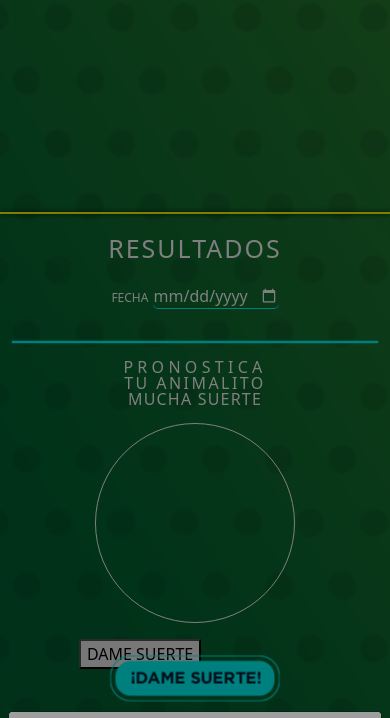
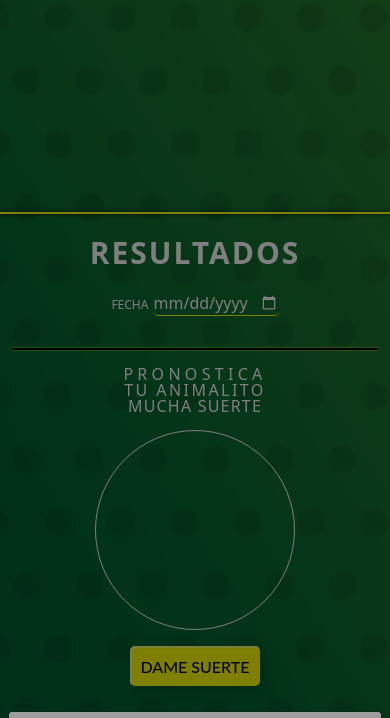
Before and after one commit to GlobalSport69/LaGranjitaOnline, a PHP site: page / in a window 390 px wide. Shown: the part 413-1131 px from the top of the page. Run offline with PHP 8.4, Linux system fonts and the light colour scheme; some libraries are stand-ins or nearby versions; grey boxes are pictures that could not be loaded.

Commit message:
Mas cambios a la web

```diff
--- a/assets/css/main.css
+++ b/assets/css/main.css
@@ -1,5 +1,6 @@
 :root{
-    --neon: rgb(0, 255, 255)
+    --black: rgb(0, 0, 0);
+    --line: rgb(255, 255, 1);
 }
 
 html,body{
@@ -22,8 +23,8 @@ html,body{
 }
 .lineAqua-responsive {
     width: 100%;
-    border: solid 1px var(--neon);
-    box-shadow: 0 0 2px cyan;
+    border: solid 1px var(--black);
+    box-shadow: 0 0 2px rgb(255 255 1);
     display: none;
     margin-bottom: 16px;
     margin-top: 8px;
@@ -158,21 +163,21 @@ span.menuItem3{
     align-items: center;
     color: white;
     font-size: 30px;
-    margin: 0px 0px !important;
+    margin: 13px 0px !important;
     display: flex;
     justify-content: center;
     align-items: center;
 }
 .resultImgD{
-    width: 81px !important;
-    height: 81px !important;
+    width: 100px !important;
+    height: 100px !important;
 }
 .dateInput {
     border: unset;
     border-radius: 5px;
     background: transparent;
     color: white;
-    border-bottom: solid 1px aqua;
+    border-bottom: solid 1px rgb(255, 255, 1);
 }
 ::-webkit-calendar-picker-indicator {
     filter: invert(1);
@@ -222,9 +227,10 @@ p.pronosticoSuerte {
 	color: white;
 }
 .socialNetworkTitle, .resultsText{
-	font-size: 25px;
-	color: white;
-	letter-spacing: 2px;
+    font-size: 30px;
+    color: white;
+    letter-spacing: 2px;
+    font-weight: 600;
 }
 .imgQr{
 	display: flex;
@@ -303,9 +309,15 @@ p.pronosticoSuerte {
 .item{
 	flex:0 0 30%
 }
+.item-70{
+    flex: 0 0 63%;
+}
+.Animals{
+    width: 65%;
+}
 .borderLine{
-	border:solid 1px rgb(4 90 110);;
-	box-shadow: 0 0 5px aqua;
+	border:solid 1px var(--line);
+	box-shadow: 0 0 5px black;
 	width: 0;
 	padding: 0;
 	margin: 0;
@@ -651,10 +666,77 @@ p.titleRegister {
 }
 
 /*Estilos para reemplazar imagenes */
+.custom-btn {
+    width: 130px;
+    height: 40px;
+    color: #000;
+    border-radius: 5px;
+    padding: 10px 25px;
+    font-family: 'Lato', sans-serif;
+    font-weight: 500;
+    background: transparent;
+    cursor: pointer;
+    transition: all 0.3s ease;
+    position: relative;
+    display: inline-block;
+     box-shadow:inset 2px 2px 2px 0px rgba(255,255,255,.5),
+     7px 7px 20px 0px rgba(0,0,0,.1),
+     4px 4px 5px 0px rgba(0,0,0,.1);
+    outline: none;
+  }
+.btn-5 {
+    width: 130px;
+    height: 40px;
+    line-height: 42px;
+    padding: 0;
+    border: none;
+    background: rgb(255, 255, 1);
+    background: linear-gradient(0deg, rgba(255,255,0,1) 0%, rgba(251,255,2,1) 100%);
+  }
+  .btn-5:hover {
+    color: rgb(233, 233, 0);
+    background: transparent;
+     box-shadow:none;
+  }
+  .btn-5:before,
+  .btn-5:after{
+    content:'';
+    position:absolute;
+    top:0;
+    right:0;
+    height:2px;
+    width:0;
+    background: rgb(233, 233, 0);
+    box-shadow:
+     -1px -1px 5px 0px #fff,
+     7px 7px 20px 0px #0003,
+     4px 4px 5px 0px #0002;
+    transition:400ms ease all;
+  }
+  .btn-5:after{
+    right:inherit;
+    top:inherit;
+    left:0;
+    bottom:0;
+  }
+  .btn-5:hover:before,
+  .btn-5:hover:after{
+    width:100%;
+    transition:800ms ease all;
+  }
+
 .btnLuck{
     position: relative;
     width: 100%;
     height: 47px;
+}
+.reglamento{
+    display: flex;
+    justify-content: center;
+    align-items: center;
+    cursor: pointer;
+    color: rgb(255, 255, 1);
+    font-size: 22px;
 }
 .btnLuck > img{
     position: absolute;
--- a/assets/js/fetchApi.js
+++ b/assets/js/fetchApi.js
@@ -19,7 +19,7 @@ function ancla(element) {
 }
 //Fetch de la api
 const getLotteries = async () => {
-    const response = await fetch(`${baseUrl}results3?since='2023-05-10'&product=1`);
+    const response = await fetch(`${baseUrl}results3?since='${now}'&product=1`);
     const data = await response.json();
     let loterias = loteries;
     //Crea listado completo para las loterias del dia.
@@ -229,10 +229,10 @@ function startShowingMessage() {
 //DAtapicker onChange
 async function handler(e){
 
-    let url = `${baseUrl}results3?since='2023-05-10'&product=1`;
+    let url = `${baseUrl}results3?since='${now}'&product=1`;
 
     if(typeof(e) !== 'string') {
-        url = `${baseUrl}results3?since='2023-05-10'&product=1`;
+        url = `${baseUrl}results3?since='${now}'&product=1`;
     }
     const response = await fetch(url);
     const data = await response.json();
@@ -263,7 +263,7 @@ function printAnimalsDate(data){
         let template = `<span class='resultImgD resultImg'></span><span>${horarioLott}</span>`;
         let codAnimal = element.result.split("-",1)[0];
         if(element.result !== '' )
-            template = `<img src="assets/img/animalitos/${element.result}.png" onclick="playAudio('${codAnimal}')" class='img-fluidAnimals'/>
+            template = `<img src="assets/img/animalitos/${element.result}.png" onclick="playAudio('${codAnimal}')" class='img-fluid Animals'/>
             <span>${horarioLott}</span>`;
 
         let variable = `<div class='itemResultsD'>${template}</div>`;
--- a/index.php
+++ b/index.php
@@ -121,9 +121,9 @@
   <!-- Seccion 3 -->
   <section class="container my-3 d-flex section3">
     <div class="borderLine"></div>
-    <div class="item row">
-      <div class="col-sm-12 text-left mb-3"><span class="resultsText">RESULTADOS</span></div>
-      <div class="col-sm-12 text-left "><span class="dateResultsFilter">FECHA</span>
+    <div class="item-70 row">
+      <div class="col-sm-12 text-center mb-3"><span class="resultsText">RESULTADOS</span></div>
+      <div class="col-sm-12 text-center "><span class="dateResultsFilter">FECHA</span>
         <input type="date" class="dateInput" id="inputSearch" onchange="handler(event);">
       </div>
       <div class="col-sm-4 itemsResultsDay"></div>
@@ -140,10 +140,8 @@
       <div class="col-sm-12 pronosticosDiv">
         <span class="pronosticoImgBorder my-3"></span>
 
-        <div class="btnLuck mb-5">
-          <button class="btn-luck" onclick="getNameFiles()">DAME SUERTE</button>
-          <img src="assets/img/BotónDameSuerteOFF_Pronósticos_LG_HD.png" alt="DameSuerte" class="img-fluid my-3 btn-img-fluid img-responsive" onclick="getNameFiles()">
-          <img src="assets/img/BotónDameSuerteON_Pronósticos_LG_HD.png" alt="DameSuerte" class="img-fluid my-3 btn-img-fluid img-responsive" onclick="getNameFiles()">
+        <div class="btnLuck d-flex justify-content-center mb-5">
+          <button class="custom-btn btn-5" onclick="getNameFiles()">DAME SUERTE</button>
         </div>
 
         <p class="textWarning">
@@ -152,36 +150,6 @@
       </div>
     </div>
 
-    <div class="borderLine"></div>
-    <div class="lineAqua-responsive"></div>
-    <div class="item row">
-      <section class="qr" id="registrate">
-        <p class="title">CADA SEGUNDO CUENTA</p>
-        <img src="assets/img/linea_superior.png" alt="Linea Superior" class="img-fluid">
-
-        <div class="subsectionQr d-flex responsive-contentColumn">
-          <div class="imgQr ">
-            <span class="topText">
-              DESCARGA NUESTRA TARJETA DIGITAL
-            </span>
-            <img src="assets/img/4cd9f305-9088-406a-b6c4-5c062198605a.jpg" alt="QR Img" class="img-fluid qr-img">
-            <span class="bottomText">
-              ESCANEA TU CODIGO
-            </span>
-          </div>
-          <div class="sectionbtnSN">
-            <div class="btnLuck">
-              <img src="assets/img/BotónInstagramOFF_TarjetaDigital_LG_HD.png" alt="" class="img-fluid img-responsive pointer">
-              <img rel="noopener noreferrer" onclick="changeLink(`https://www.instagram.com/lagranjitaofic/?hl=es`)" src="assets/img/BotónInstagramON_TarjetaDigital_LG_HD.png" alt="" class="img-fluid img-responsive pointer">
-            </div>
-            <div class="btnLuck">
-              <img src="assets/img/BotónTwitterOFF_TarjetaDigital_LG_HD.png" alt="" class="img-fluid img-responsive pointer">
-              <img rel="noopener noreferrer" onclick='changeLink("https://twitter.com/lagranjitaofic?lang=es")' src="assets/img/BotónTwitterON_TarjetaDigital_LG_HD.png" alt="" class="img-fluid img-responsive pointer">
-            </div>
-          </div>
-        </div>
-      </section>
-    </div>
     <div class="borderLine"></div>
   </section>
   <div class="lineAqua"></div>
@@ -209,8 +177,7 @@
             <textarea name="msg" cols="30" rows="5" class="form-control formInput" id="msg"></textarea>
           </div>
           <div class="m-2 btnLuck">
-            <img src="assets/img/BotónRegístrateOFF_TarjetaDigital_LG_HD.png" alt="Boton Registrate" class="img-fluid float-end btn-img-fluid img-responsive pointer">
-            <img src="assets/img/BotónRegístrateON_TarjetaDigital_LG_HD.png" id='btn-submit-contact' alt="Boton Registrate" class="img-fluid float-end btn-img-fluid img-responsive pointer">
+            <button class="custom-btn btn-5" type="button" id="btn-submit-contact">REGISTRATE</button>
           </div>
         </section>
       </form>
@@ -228,9 +195,6 @@
               +58 (424) 823-6730
             </span>
           </p>
-        </div>
-        <div class="miniQr">
-          <img src="assets/img/4cd9f305-9088-406a-b6c4-5c062198605a.jpg" alt="" class="img-fluid img-qr-large">
         </div>
       </div>
     </article>
@@ -671,17 +635,14 @@
               LOTERÍA INTERNACIONAL DE MARGARITA</b></p>
         </div>
         <div class="rules-controls" style="color: white;">
-          <div class="col-md-4 btnLuck">
-            <img src="assets/img/IconoPrintOFF_Reglamentos_LG_HD.png" alt="Imprimir" onclick="imprimir(`https://loteria.premierpluss.com/files/REGLAMENTO_LA_GRANJITA.pdf`)" class="img-fluid float-end btn-img-fluid img-responsive pointer">
-            <img src="assets/img/IconoPrintON_Reglamentos_LG_HD.png" alt="Imprimir" onclick="imprimir(`https://loteria.premierpluss.com/files/REGLAMENTO_LA_GRANJITA.pdf`)" class="img-fluid float-end btn-img-fluid img-responsive pointer">
+          <div class="col-md-4 btnLuck reglamento">
+            <i class="fas fa-print" onclick="imprimir(`https://loteria.premierpluss.com/files/REGLAMENTO_LA_GRANJITA.pdf`)"></i>
           </div>
-          <div class="col-md-4 btnLuck">
-            <img src="assets/img/IconoZoomOUT_OFF_Reglamentos_LG_HD.png" alt="zoomOut" class="img-fluid float-end btn-img-fluid img-responsive pointer">
-            <img src="assets/img/IconoZoomOUT_ON_Reglamentos_LG_HD.png" id="disminuir" alt="zoomOut" class="img-fluid float-end btn-img-fluid img-responsive pointer">
+          <div class="col-md-4 btnLuck reglamento">
+            <i class="fas fa-search-minus" id="disminuir" alt="zoomOut"></i>
           </div>
-          <div class="col-md-4 btnLuck">
-            <img src="assets/img/IconoZoomIN_OFF_Reglamentos_LG_HD.png" alt="zoomIn" class="img-fluid float-end btn-img-fluid img-responsive pointer">
-            <img src="assets/img/IconoZoomIN_ON_Reglamentos_LG_HD.png" id="aumentar" alt="zoomIn Registrate" class="img-fluid float-end btn-img-fluid img-responsive pointer">
+          <div class="col-md-4 btnLuck reglamento">
+            <i class="fas fa-search-plus" id="aumentar" alt="zoomIn"></i>
           </div>
         </div>
     </article>
@@ -711,8 +672,7 @@
             <input type="text" class="form-control formInput" id="email" name="email">
           </div>
           <div class="my-5 btnLuck">
-            <img src="assets/img/BotónOFF_TrabajaConNosotros_LG_HD.png" alt="Boton Trabaja" class="img-fluid btn-img-fluid w-100 pointer">
-            <img src="assets/img/BotónON_TrabajaConNosotros_LG_HD.png" id="btn-submit-job" alt="Boton Trabaja" class="img-fluid btn-img-fluid w-100 pointer">
+            <button class="custom-btn btn-5" id="btn-submit-job" >YO QUIERO SER PARTE DEL EQUIPO</button>
           </div>
         </section>
       </form>
```
Also changed, not shown: other parts of assets/css/main.css (+23 -16 lines).
